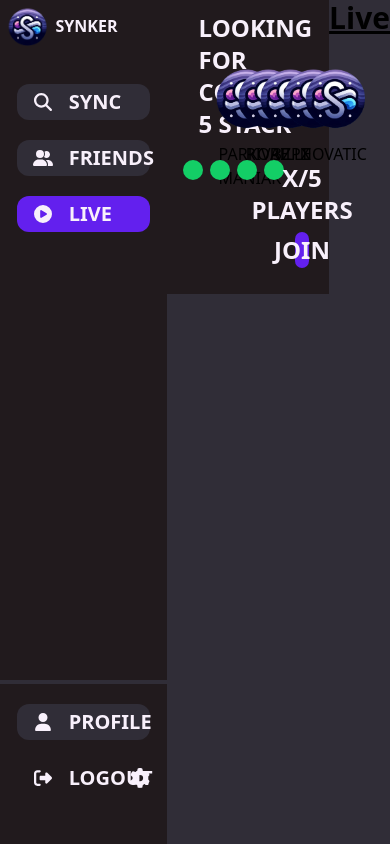
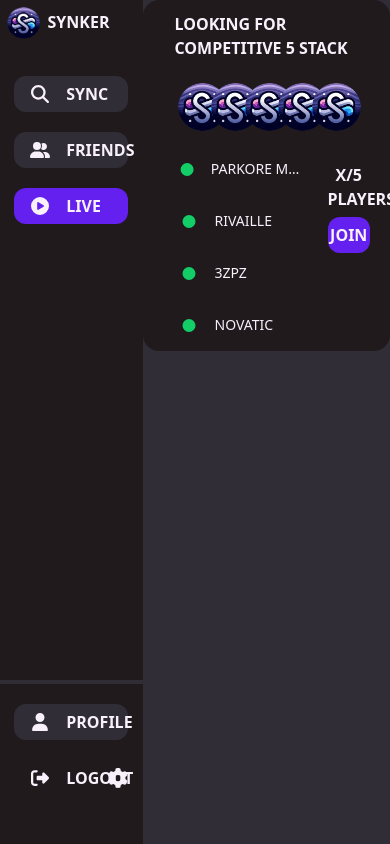
Before and after one commit to varangill/Synker, a React (Vite) app in the folder client/: page /live in a window 390 px wide. Built offline with nearby package versions, Linux system fonts and the light colour scheme; a web font is replaced by a local one.

Commit message:
Responsive design of lobby cards

```diff
--- a/client/src/ui/components/LiveLobby.tsx
+++ b/client/src/ui/components/LiveLobby.tsx
@@ -3,26 +3,26 @@ import LobbyTag from "../components/LobbyTag";
 
 const LiveLobby = () => {
   return (
-    <div className="lf-stack-container bg-gray-900 w-5/12 h-fit flex flex-col">
-      <div className="lf-5stack-text text-white font-bold text-2xl h-8 ml-8 mt-3">
+    <div className="lf-stack-container bg-gray-900 xl:w-5/12 lg:w-5/12 md:w-full sm:w-full h-fit flex flex-col rounded-2xl">
+      <div className="lf-5stack-text text-white font-bold text-base ml-8 mt-3">
         LOOKING FOR COMPETITIVE 5 STACK
       </div>
-      <div className="pfp-images flex flex-row mt-2 object-contain grid grid-cols-6 ml-8 gap-1 w-4/5">
-        <img className="pfp-1 max-h-24 max-w-24 p-1" src={logo}></img>
-        <img className="pfp-1 max-h-24 max-w-24 p-1" src={logo}></img>
-        <img className="pfp-1 max-h-24 max-w-24 p-1" src={logo}></img>
-        <img className="pfp-1 max-h-24 max-w-24 p-1" src={logo}></img>
-        <img className="pfp-1 max-h-24 max-w-24 p-1" src={logo}></img>
+      <div className="pfp-images flex flex-row mt-2 object-contain grid grid-cols-6 ml-5 gap-1 w-4/5">
+        <img className="pfp-1 max-h-20 max-w-20 p-1" src={logo}></img>
+        <img className="pfp-1 max-h-20 max-w-20 p-1" src={logo}></img>
+        <img className="pfp-1 max-h-20 max-w-20 p-1" src={logo}></img>
+        <img className="pfp-1 max-h-20 max-w-20 p-1" src={logo}></img>
+        <img className="pfp-1 max-h-20 max-w-20 p-1" src={logo}></img>
       </div>
-      <div className="bigDiv flex flex-row h-full ">
-        <div className="grid grid-cols-4 w-2/3 h-full">
+      <div className="bottom-container flex flex-row h-full">
+        <div className="grid-of-tags ml-5 w-2/3 h-full grid grid-cols-auto-fit-100">
           <LobbyTag tagName="PARKORE MANIAK"></LobbyTag>
           <LobbyTag tagName="RIVAILLE"></LobbyTag>
           <LobbyTag tagName="3ZPZ"></LobbyTag>
           <LobbyTag tagName="NOVATIC"></LobbyTag>
         </div>
-        <div className="player-count-join h-full flex flex-col items-center w-1/3 p-5">
-          <div className="player-count text-white font-bold text-2xl text-center mb-2">
+        <div className="player-count-join h-full flex flex-col w-1/3 p-5">
+          <div className="player-count text-white font-bold text-base text-center mb-2">
             X/5 PLAYERS
           </div>
           <div className="btn-container text-center h-8 w-full items-center flex justify-center mb-2">
@@ -31,7 +31,7 @@ const LiveLobby = () => {
                 "btn-default h-9 flex rounded-xl bg-purple-100 hover:bg-purple-200 w-full items-center justify-center"
               }
             >
-              <div className="btn-txt text-white font-bold text-2xl">JOIN</div>
+              <div className="btn-txt text-white font-bold text-base">JOIN</div>
             </button>
           </div>
         </div>
--- a/client/src/ui/components/LobbyTag.tsx
+++ b/client/src/ui/components/LobbyTag.tsx
@@ -5,12 +5,14 @@ const LobbyTag = (props: { tagName: string }) => {
   // Tag name
   const tagName = props.tagName;
   return (
-    <div className="tag-container flex flex-row">
+    <div className="tag-container flex flex-row items-center">
       <FontAwesomeIcon
         icon={faCircle}
-        className="object-contain h-2/4 w-5 text-green p-4"
+        className="object-contain h-1/4 w-5 text-green p-4"
       />
-      <div>{tagName}</div>
+      <div className="tag-name text-white content-center h-2/4 w-auto whitespace-nowrap overflow-hidden text-ellipsis text-sm">
+        {tagName}
+      </div>
     </div>
   );
 };
--- a/client/src/ui/components/Navigation.tsx
+++ b/client/src/ui/components/Navigation.tsx
@@ -53,7 +53,7 @@ const Navigation = () => {
             onClick={handleHomeClick}
           ></img>
           <p
-            className="text-base sm:text-3xl md:text-5xl lg:text-5xl xl:text-5xl text-white w-2/3 font-bold text-left flex items-center"
+            className="text-base sm:text-2xl md:text-3xl lg:text-3xl xl:text-4xl text-white w-2/3 font-bold text-left flex items-center"
             onClick={handleHomeClick}
           >
             SYNKER
@@ -74,7 +74,7 @@ const Navigation = () => {
                 icon={faMagnifyingGlass}
                 className="object-contain h-2/4 w-5 text-white p-4"
               />
-              <div className="flex btn-text text-white h-8 font-bold items-center text-xl">
+              <div className="flex btn-text text-white h-8 font-bold items-center text-base lg:text-xl sm:text-sm">
                 SYNC
               </div>
             </div>
@@ -93,7 +93,7 @@ const Navigation = () => {
                 icon={faUserGroup}
                 className="object-contain h-2/4 w-5 text-white p-4"
               />
-              <div className="flex btn-text text-white h-8 font-bold items-center text-xl">
+              <div className="flex btn-text text-white h-8 font-bold items-center text-base lg:text-xl sm:text-sm">
                 FRIENDS
               </div>
             </div>
@@ -112,7 +112,7 @@ const Navigation = () => {
                 icon={faCirclePlay}
                 className="object-contain h-2/4 w-5 text-white p-4"
               />
-              <div className="flex btn-text text-white h-8 font-bold items-center text-xl">
+              <div className="flex btn-text text-white h-8 font-bold items-center text-base lg:text-xl sm:text-sm">
                 LIVE
               </div>
             </div>
@@ -135,7 +135,7 @@ const Navigation = () => {
               icon={faUser}
               className="object-contain h-2/4 w-5 text-white p-4"
             />
-            <div className="flex btn-text text-white h-8 font-bold items-center text-xl">
+            <div className="flex btn-text text-white h-8 font-bold items-center text-base lg:text-xl sm:text-sm">
               PROFILE
             </div>
           </div>
@@ -152,7 +152,7 @@ const Navigation = () => {
                 icon={faRightFromBracket}
                 className="object-contain h-2/4 w-5 text-white p-4"
               />
-              <div className="flex btn-text text-white h-8 font-bold items-center text-xl">
+              <div className="flex btn-text text-white h-8 font-bold items-center text-base sm:text-sm lg:text-xl">
                 LOGOUT
               </div>
             </div>
@@ -164,7 +164,7 @@ const Navigation = () => {
           >
             <FontAwesomeIcon
               icon={faGear}
-              className="object-contain w-5 h-9 text-white"
+              className="object-contain w-5 h-9 text-white lg:w-5 sm:w-4"
               onClick={handleSettingsClick}
             />
           </button>
--- a/client/src/ui/pages/LivePage.tsx
+++ b/client/src/ui/pages/LivePage.tsx
@@ -7,7 +7,7 @@ export default function LivePage() {
     <div className="App flex flex-row bg-gray-100">
       <Navigation />
       <LiveLobby />
-      <h1 className="text-3xl font-bold underline text-red-600">Live</h1>
+      <h1 className="text-3xl font-bold underline text-red-600"></h1>
     </div>
   );
 }
--- a/client/tailwind.config.js
+++ b/client/tailwind.config.js
@@ -20,11 +20,16 @@ export default {
       },
       purple: {
         100: "#6320EE",
-        200: "#7236EF"
-    }
+        200: "#7236EF",
+      },
     },
 
-    extend: {},
+    extend: {
+      gridTemplateColumns: {
+        "auto-fill-100": "repeat(auto-fill, minmax(120px, 1fr))",
+        "auto-fit-100": "repeat(auto-fit, minmax(120px, 1fr))",
+      },
+    },
   },
   plugins: [],
 };
```
